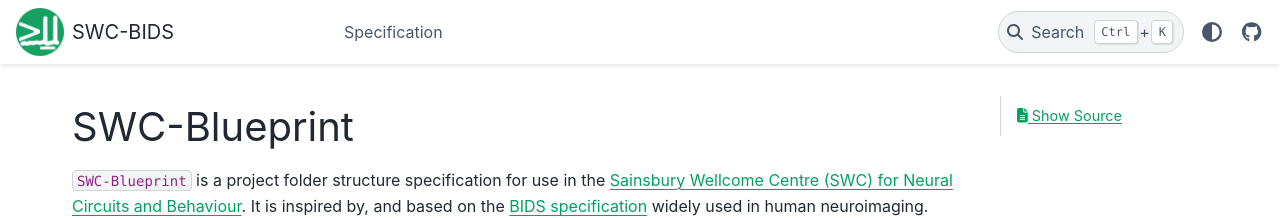
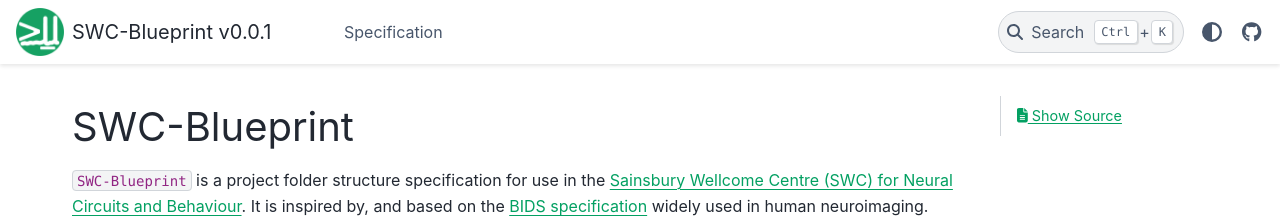
Before and after one commit to neuroinformatics-unit/NeuroBlueprint, a Sphinx documentation site: the page built from docs/source/index.md, in a window 1280 px wide. Shown: the top 218 px of the page. Built offline with Sphinx 7.4.7 and the PyData theme 0.15.4, drawn with Linux system fonts in a browser that asks for light colours.

Commit message:
Altered sphinx config to reflect new name

```diff
--- a/docs/source/conf.py
+++ b/docs/source/conf.py
@@ -17,8 +17,8 @@
 
 # -- Project information -----------------------------------------------------
 
-project = 'SWC-BIDS'
-copyright = '2022, Neuroinformatics Unit'
+project = 'SWC-Blueprint'
+copyright = '2022, UCL'
 author = 'Neuroinformatics Unit'
 
 # The full version, including alpha/beta/rc tags
@@ -58,7 +58,7 @@
     "substitution",
     "tasklist",
 ]
-# Automatically add achors to markdown headings
+# Automatically add anchors to markdown headings
 myst_heading_anchors = 3
 
 # Add any paths that contain templates here, relative to this directory.
@@ -81,12 +81,12 @@
 # a list of builtin themes.
 #
 html_theme = 'pydata_sphinx_theme'
-html_title = 'SWC-BIDS'
+html_title = 'SWC-Blueprint'
 
 # Redirect the webpage to another URL
 # Sphinx will create the appropriate CNAME file in the build directory
 # https://www.sphinx-doc.org/en/master/usage/extensions/githubpages.html
-html_baseurl = 'https://swc-bids.neuroinformatics.dev/'
+html_baseurl = 'https://swc-blueprint.neuroinformatics.dev/'
 
 # Add any paths that contain custom static files (such as style sheets) here,
 # relative to this directory. They are copied after the builtin static files,
@@ -100,22 +100,22 @@
 
 html_favicon = "_static/logo_light.png"
 
-## Cutomize the theme
+# Customise the theme
 html_theme_options = {
     "icon_links": [
         {
             # Label for this link
             "name": "GitHub",
             # URL where the link will redirect
-            "url": "https://github.com/neuroinformatics-unit/SWC-BIDS",  # required
+            "url": "https://github.com/neuroinformatics-unit/SWC-Blueprint",  # required
             # Icon class (if "type": "fontawesome"), or path to local image (if "type": "local")
             "icon": "fa-brands fa-github",
             # The type of image to be used (see below for details)
             "type": "fontawesome",
         }
-   ],
-   "logo": {
-        "text": "SWC-BIDS",
+    ],
+    "logo": {
+        "text": f"SWC-Blueprint v{release}",
         "image_light": "logo_light.png",
         "image_dark": "logo_dark.png",
     },
```
